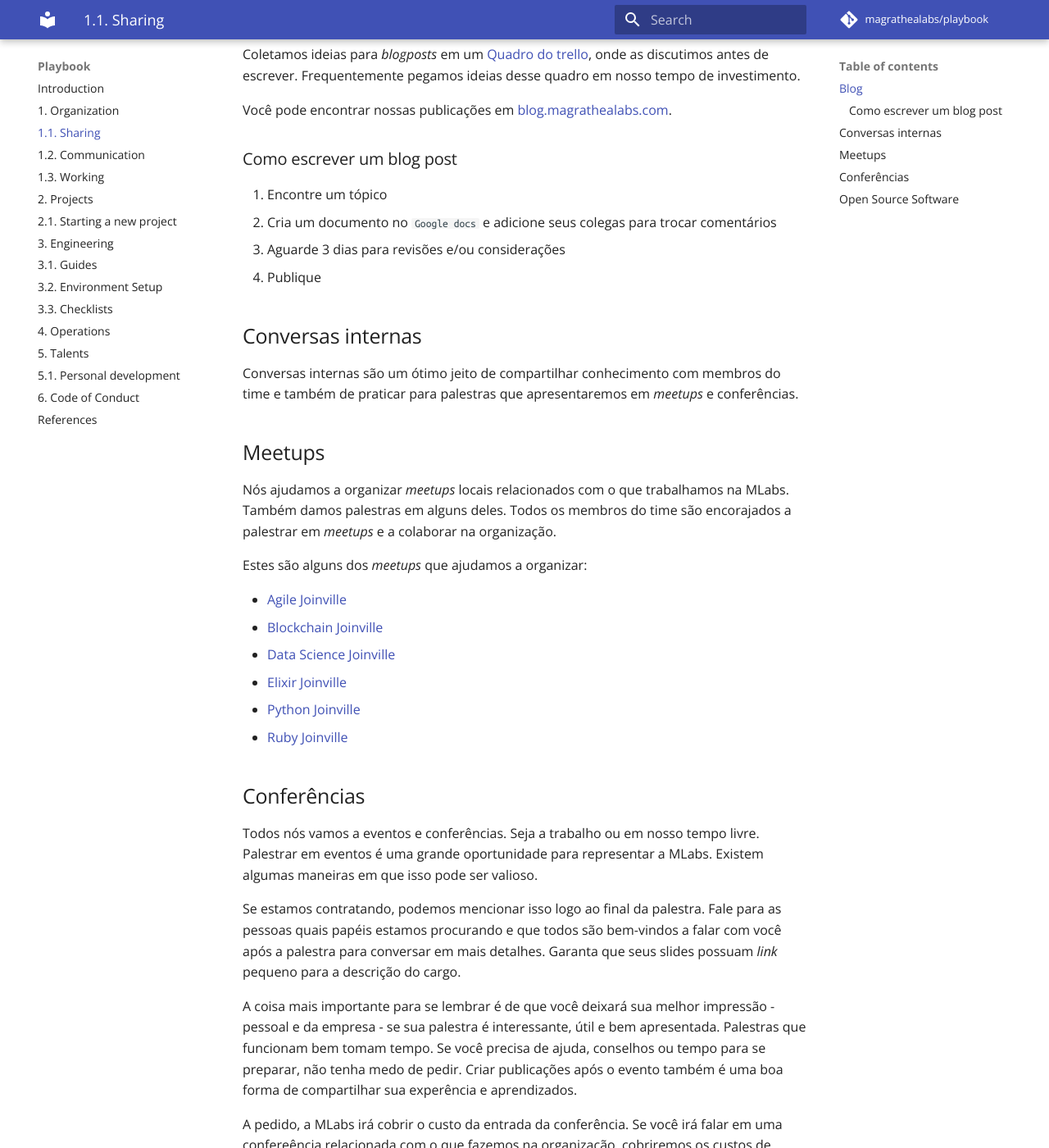
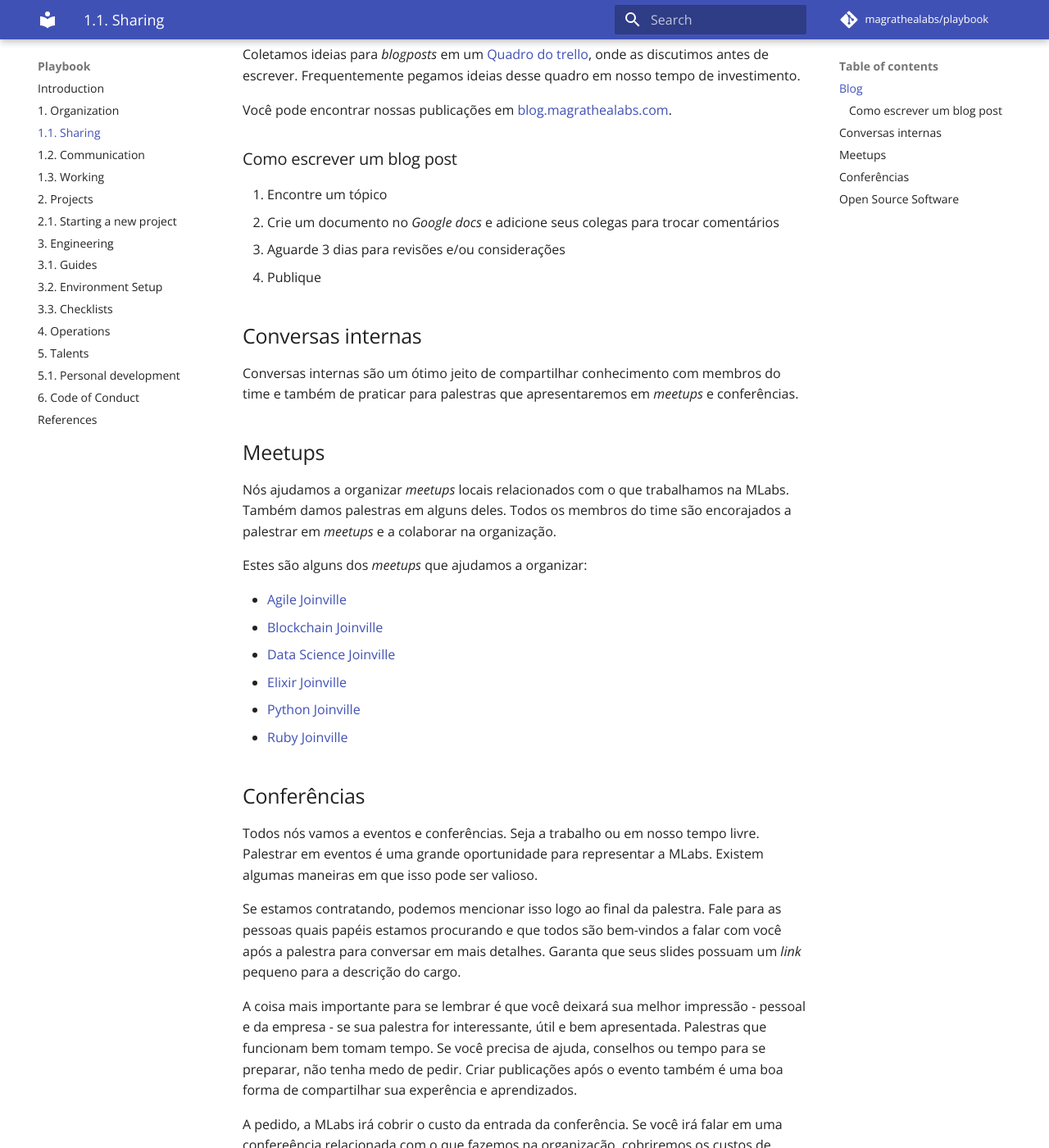
Before and after one commit to magrathealabs/playbook, an MkDocs documentation site: the page built from docs/1.1-sharing.md, in a window 1280 px wide and 1400 px high, scrolled down 437 px. Shown: the whole window at 82% size. Built offline with MkDocs 1.6.1 and Material for MkDocs 9.7.7, drawn with Linux system fonts in a browser that asks for light colours; comment, search, counter and statistics services are not loaded.

Commit message:
Fix typos on '1.1-sharing.md'

```diff
--- a/docs/1.1-sharing.md
+++ b/docs/1.1-sharing.md
@@ -13,7 +13,7 @@ Você pode encontrar nossas publicações em [blog.magrathealabs.com](https://bl
 ### Como escrever um blog post
 
 1. Encontre um tópico
-2. Cria um documento no `Google docs` e adicione seus colegas para trocar comentários
+2. Crie um documento no _Google docs_ e adicione seus colegas para trocar comentários
 3. Aguarde 3 dias para revisões e/ou considerações
 4. Publique
 
@@ -38,9 +38,9 @@ Estes são alguns dos _meetups_ que ajudamos a organizar:
 
 Todos nós vamos a eventos e conferências. Seja a trabalho ou em nosso tempo livre. Palestrar em eventos é uma grande oportunidade para representar a MLabs. Existem algumas maneiras em que isso pode ser valioso.
 
-Se estamos contratando, podemos mencionar isso logo ao final da palestra. Fale para as pessoas quais papéis estamos procurando e que todos são bem-vindos a falar com você após a palestra para conversar em mais detalhes. Garanta que seus slides possuam _link_ pequeno para a descrição do cargo.
+Se estamos contratando, podemos mencionar isso logo ao final da palestra. Fale para as pessoas quais papéis estamos procurando e que todos são bem-vindos a falar com você após a palestra para conversar em mais detalhes. Garanta que seus slides possuam um _link_ pequeno para a descrição do cargo.
 
-A coisa mais importante para se lembrar é de que você deixará sua melhor impressão - pessoal e da empresa - se sua palestra é interessante, útil e bem apresentada. Palestras que funcionam bem tomam tempo. Se você precisa de ajuda, conselhos ou tempo para se preparar, não tenha medo de pedir. Criar publicações após o evento também é uma boa forma de compartilhar sua experência e aprendizados.
+A coisa mais importante para se lembrar é que você deixará sua melhor impressão - pessoal e da empresa - se sua palestra for interessante, útil e bem apresentada. Palestras que funcionam bem tomam tempo. Se você precisa de ajuda, conselhos ou tempo para se preparar, não tenha medo de pedir. Criar publicações após o evento também é uma boa forma de compartilhar sua experência e aprendizados.
 
 A pedido, a MLabs irá cobrir o custo da entrada da conferência. Se você irá falar em uma confereência relacionada com o que fazemos na organização, cobriremos os custos de deslocamento e acomodação dentro do alcance de um voo econômico.
 
```
